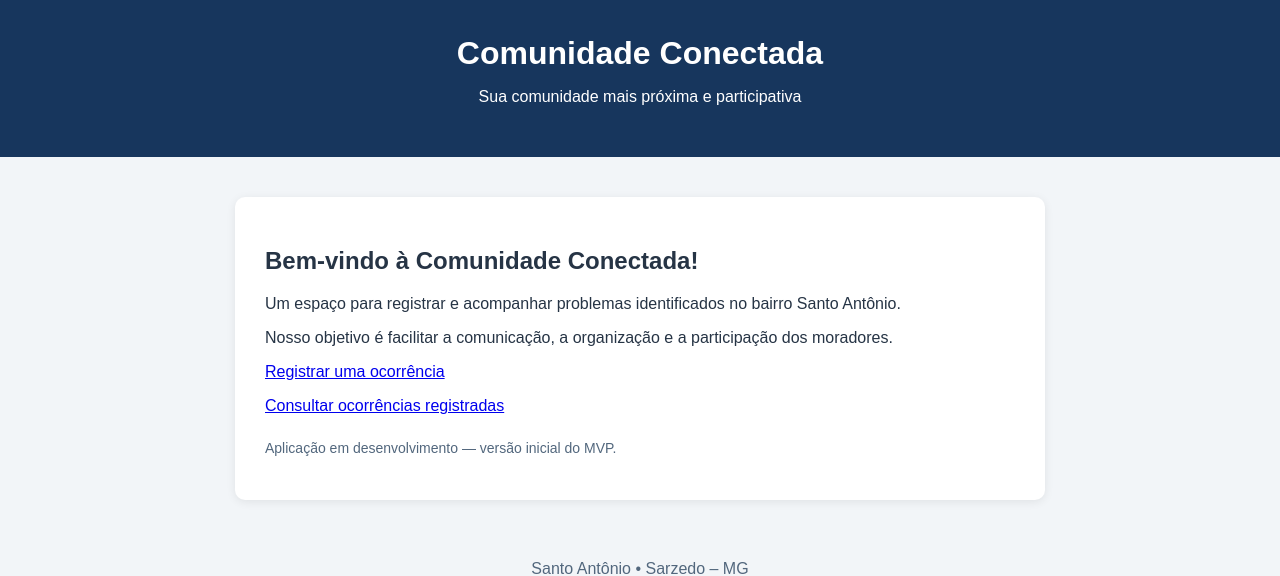
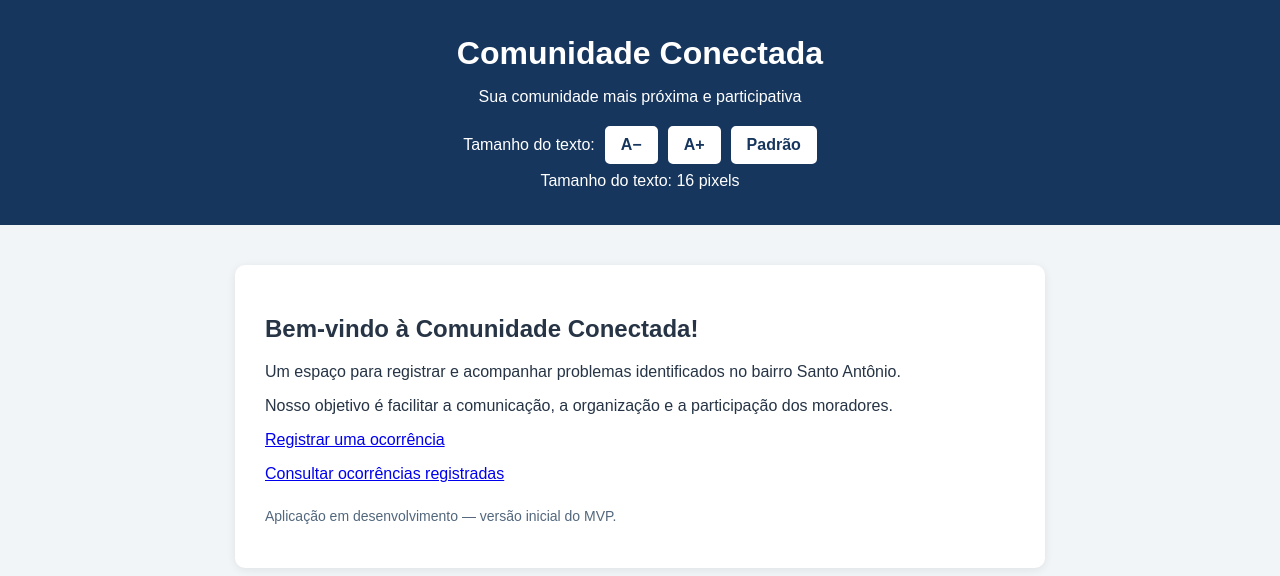
Before and after one commit to leandro130487-sys/comunidade-conectada-mvp, a Flask app: page / in a window 1280 px wide. Shown: the top 576 px of the page. Run offline with Flask 3, Linux system fonts and the light colour scheme.

Commit message:
feat: adicionar recursos de acessibilidade

```diff
--- a/app/static/css/style.css
+++ b/app/static/css/style.css
@@ -8,6 +8,7 @@ body {
     font-family: Arial, sans-serif;
     background: #f2f5f8;
     color: #263445;
+    font-size: 1rem;
 }
 
 .cabecalho {
@@ -19,6 +20,33 @@ body {
 
 .cabecalho h1 {
     margin: 0 0 10px;
+}
+
+.acessibilidade {
+    display: flex;
+    justify-content: center;
+    align-items: center;
+    flex-wrap: wrap;
+    gap: 10px;
+    margin-top: 20px;
+}
+
+.acessibilidade button {
+    background: white;
+    color: #17365d;
+    border: 2px solid white;
+    border-radius: 5px;
+    padding: 8px 14px;
+    font-size: 1rem;
+    font-weight: bold;
+    cursor: pointer;
+}
+
+.acessibilidade button:hover,
+.acessibilidade button:focus {
+    background: #dce8f5;
+    outline: 3px solid #ffdc55;
+    outline-offset: 2px;
 }
 
 .conteudo {
@@ -36,7 +64,7 @@ body {
 
 .aviso {
     color: #52677d;
-    font-size: 14px;
+    font-size: 0.875rem;
     margin-top: 25px;
 }
 
@@ -44,6 +72,11 @@ footer {
     text-align: center;
     padding: 20px;
     color: #52677d;
+}
+
+.leitor-aviso {
+    display: block;
+    margin-top: 8px;
 }
 
 @media (max-width: 600px) {
--- a/app/templates/base.html
+++ b/app/templates/base.html
@@ -12,6 +12,27 @@
     <header class="cabecalho">
         <h1>Comunidade Conectada</h1>
         <p>Sua comunidade mais próxima e participativa</p>
+
+        <div class="acessibilidade" aria-label="Controles de acessibilidade">
+            <span>Tamanho do texto:</span>
+
+            <button type="button" id="diminuir-fonte"
+                    aria-label="Diminuir tamanho do texto">
+                A−
+            </button>
+
+            <button type="button" id="aumentar-fonte"
+                    aria-label="Aumentar tamanho do texto">
+                A+
+            </button>
+
+            <button type="button" id="fonte-padrao">
+                Padrão
+            </button>
+        </div>
+
+        <span id="aviso-fonte" class="leitor-aviso"
+              aria-live="polite"></span>
     </header>
 
     <main class="conteudo">
@@ -21,5 +42,38 @@
     <footer>
         Santo Antônio • Sarzedo – MG
     </footer>
+
+    <script>
+        let tamanhoFonte = 16;
+
+        function atualizarFonte() {
+            document.documentElement.style.fontSize =
+                tamanhoFonte + "px";
+
+            document.getElementById("aviso-fonte").textContent =
+                "Tamanho do texto: " + tamanhoFonte + " pixels";
+        }
+
+        document.getElementById("aumentar-fonte").addEventListener("click", function() {
+            if (tamanhoFonte < 24) {
+                tamanhoFonte += 2;
+                atualizarFonte();
+            }
+        });
+
+        document.getElementById("diminuir-fonte").addEventListener("click", function() {
+            if (tamanhoFonte > 12) {
+                tamanhoFonte -= 2;
+                atualizarFonte();
+            }
+        });
+
+        document.getElementById("fonte-padrao").addEventListener("click", function() {
+            tamanhoFonte = 16;
+            atualizarFonte();
+        });
+
+        atualizarFonte();
+    </script>
 </body>
 </html>
```
